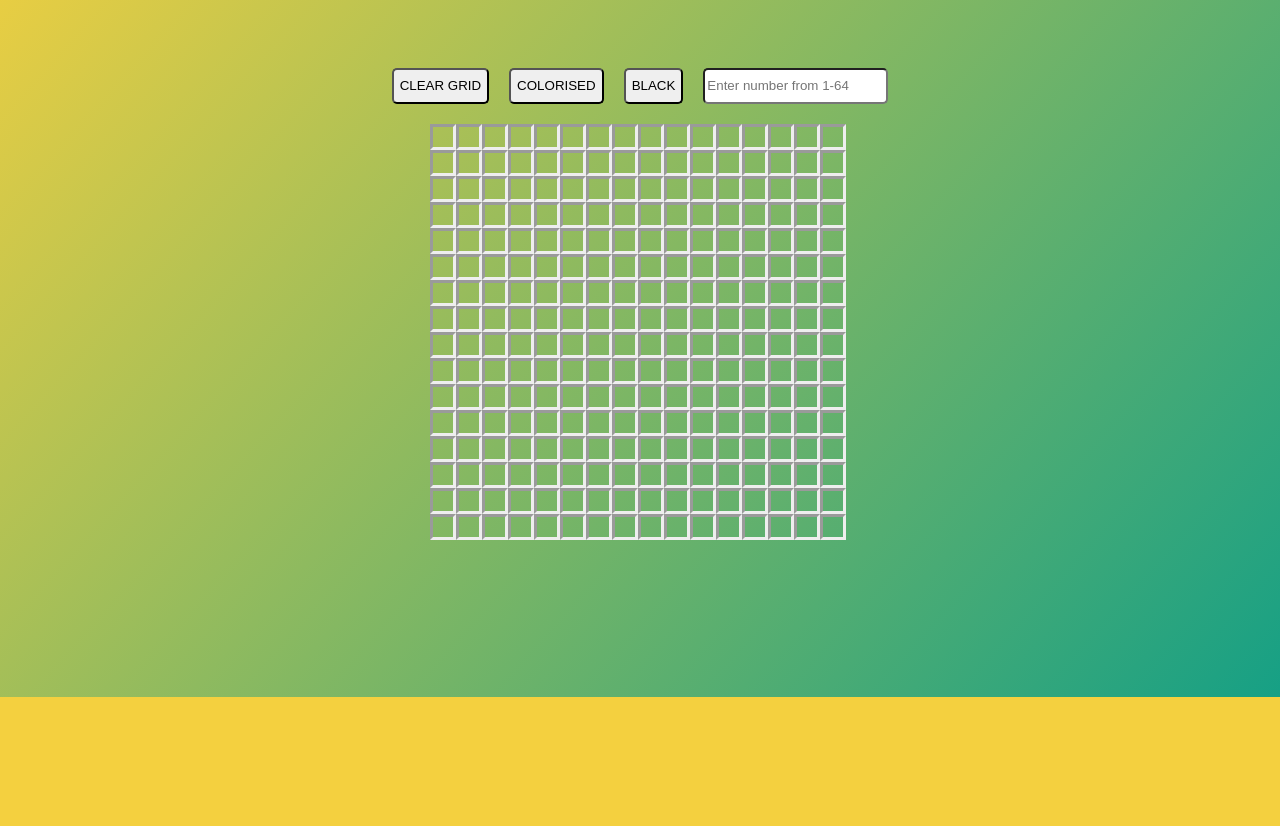
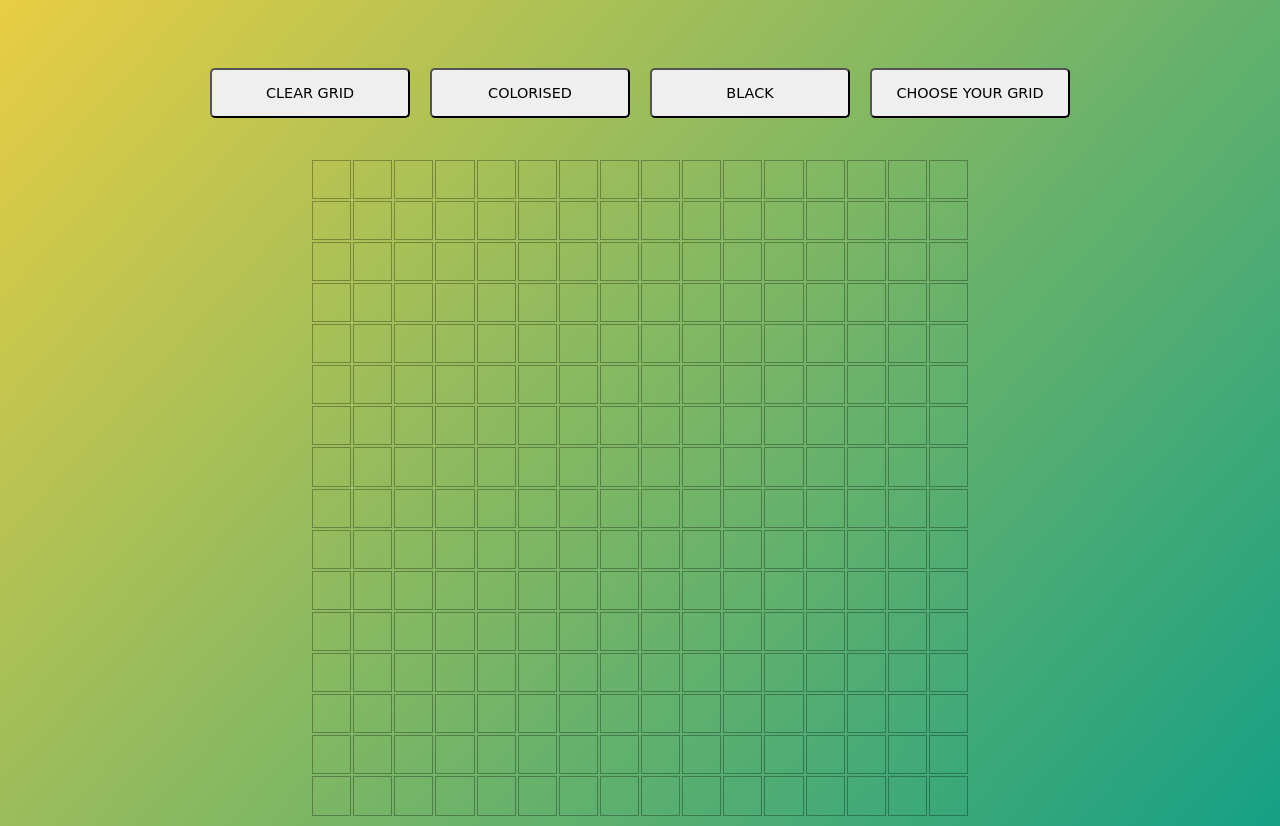
Before and after one commit to mariusm0/etch-a-sketch, a plain HTML site: page index.html in a window 1280 px wide. Shown: the part 124-950 px from the top of the page. Before the commit the page ends 821 px from the top, so only its background shows below. Drawn offline with nearby package versions, Linux system fonts and the light colour scheme; a web font is replaced by a local one.

Commit message:
Add function to change grid size and UI improvements

```diff
--- a/index.html
+++ b/index.html
@@ -8,19 +8,28 @@
     <title>ETCH-A-SKETCH</title>
     <link rel="stylesheet" href="style.css">
     <link rel="preconnect" href="https://fonts.gstatic.com">
-<link href="https://fonts.googleapis.com/css2?family=Train+One&display=swap" rel="stylesheet">
+    <link href="https://fonts.googleapis.com/css2?family=Train+One&display=swap" rel="stylesheet">
+    <link rel="preconnect" href="https://fonts.gstatic.com">
+    <link href="https://fonts.googleapis.com/css2?family=Reggae+One&display=swap" rel="stylesheet">
 </head>
 
 <body>
-<h1>ETCH-A-SKETCH</h1>
+
+    <h1>ETCH-A-SKETCH</h1>
+
     <div class="btns">
+
         <button class="clearBtn">CLEAR GRID</button>
         <button class="colorBtn">COLORISED</button>
         <button class="blackBtn">BLACK</button>
-        <form action="submit">
-            <input type="text" id="changeSize" name="changeSize" placeholder="Enter number from 1-64"></form>
+        <button class="button" type="button">CHOOSE YOUR GRID</button>
+
     </div>
+
     <div class="container"></div>
+
+
+    <script src="https://ajax.googleapis.com/ajax/libs/jquery/1.11.1/jquery.min.js"></script>
     <script src="main.js"></script>
 </body>
 
--- a/main.js
+++ b/main.js
@@ -1,18 +1,8 @@
-//Add event listener which fires once window is loaded and creates 16 x 16 grid
+
+//Mouseover event listener and function which colors div in black
 
 let container = document.querySelector(".container");
 
-window.addEventListener('load', () => {
-    let htmlElements = 256;
-
-    for (let i = 0; i < htmlElements; i++) {
-        let containers = document.createElement("div");
-        containers.className = "containers";
-        container.appendChild(containers);
-    }
-});
-
-//Mouseover event listener and function which colors div in black
 let blackBtn = document.querySelector('.blackBtn');
 
 blackBtn.addEventListener('click', (e) => {
@@ -25,47 +15,58 @@ blackBtn.addEventListener('click', (e) => {
     })
 });
 
-//Button to clear grid
-
-let clearBtn = document.querySelector('.clearBtn');
-let divs = document.querySelectorAll('.containers');
-
-clearBtn.addEventListener('click', () => {
-    for (i = 0; i < 4096; i++) {
-        container.children[i].setAttribute("style", "background-colo: black");
-    }
-});
-
 //Function to generate random RGB based color
 
 let colorBtn = document.querySelector('.colorBtn');
 
-colorBtn.addEventListener('click', (e) => {
+colorBtn.addEventListener('click', () => {
 
     container.addEventListener('mouseover', e => {
 
         var randomColor = Math.floor(Math.random() * 16777215).toString(16);
         if (e.target.classList.contains('containers')) {
-        e.target.style.backgroundColor = "#" + randomColor;
+            e.target.style.backgroundColor = "#" + randomColor;
         }
     })
 });
 
 //Function to change grid size
 
-let changeInput = document.getElementById('changeSize');
+$(document).ready(function () {
+    grid(16, 16);
+});
 
-changeInput.addEventListener('keyup', () => {
-    if (changeInput.value >= 1 && changeInput.value <= 64) {
+$(".button").click(function () {
+    var size = prompt("Please select your grid size from 1-64");
+    grid(size, size);
+});
 
-        let htmlElements = changeInput.value * changeInput.value;
-        for (let i = 0; i < htmlElements; i++) {
-            let containers = document.createElement("div");
-            containers.className = "containers";
-            container.appendChild(containers);
+function grid(rows, cols) {
+    var table = "<table>";
+    var size = (1 / rows * 525) + "px";
+
+    for (i = 0; i < rows; i++) {
+        table += "<tr>";
+        for (j = 0; j < cols; j++) {
+            table += "<td>" + "</td>";
         }
-    } else {
-        confirm('Enter number between 1-64');
-        }
+        table += "</tr>";
+    }
+    table += "</table>";
 
+    $(".container").empty().append(table);
+    $("tr").css("height", size);
+    $("td").css("color", "black").css("width", size);
+    $("td").addClass("containers");
+};
+
+//Button to clear grid
+
+let clearBtn = document.querySelector('.clearBtn');
+let tds = document.getElementsByTagName('td');
+
+clearBtn.addEventListener('click', () => {
+    for (i = 0; i < tds.length; ++i) {
+        tds[i].style.backgroundColor = "transparent";
+    }
 });
--- a/style.css
+++ b/style.css
@@ -1,55 +1,46 @@
-
-
 .container {
     display: flex;
     flex-wrap: wrap;
-    width: 420px;
-    height: 320px;
+    width: 960px;
     margin-left: auto;
     margin-right: auto;
     margin-top: 20px;
-}
-
-.containers {
-    height: 20px;
-    width: 20px;
-    border-style: inset;
 }
 
 .btns {
     display: flex;
     flex-direction: row;
     justify-content: center;
+    flex-wrap: wrap;
 }
-.clearBtn, .colorBtn, .blackBtn, #changeSize {
+
+.clearBtn, .colorBtn, .blackBtn, .button {
     margin-right: 10px;
     margin-left: 10px;
     margin-top: 50px;
     border-radius: 5px;
+    height: 50px;
+    width: 200px;
 }
 
-.clearBtn:hover, .colorBtn:hover, .blackBtn:hover {
+.clearBtn:hover, .colorBtn:hover, .blackBtn:hover, .button:hover {
     color: red;
     background-color: rgba(0, 0, 0, 0.116);
 }
 
 .colorBtn:hover {
-    background: -webkit-linear-gradient(19deg, #30b46c, #cc00ff);
+    background: -webkit-linear-gradient(9deg, hsl(303, 100%, 50%), #3b5500);
     -webkit-background-clip: text;
     -webkit-text-fill-color: transparent;
 }
 
-.blackBtn:hover {
+.blackBtn:hover, .button:hover {
     color: black;
 }
 
-.clearBtn:focus, .colorBtn:focus, .blackBtn:focus, #changeSize:focus {
+.clearBtn:focus, .colorBtn:focus, .blackBtn:focus, .button:focus {
     outline: none;
     box-shadow: 0 0 0 3px lightskyblue;
-}
-
-#changeSize {
-    height: 30px;
 }
 
 h1 {
@@ -57,9 +48,32 @@ h1 {
     margin-top: 50px;
     font-family: 'Train One', cursive;
     font-size: 50px;
+    color: rgb(255, 113, 137);
 }
 
 body {
-    height: 763px;
     background-color: #F4D03F;
-    background-image: linear-gradient(132deg, #F4D03F 0%, #16A085 100%);}
+    background-image: linear-gradient(132deg, #F4D03F 0%, #16A085 100%);
+}
+
+table {
+    height: 660px;
+    width: 660px;
+}
+
+tr, td, table {
+    border-style: solid;
+    border-color: rgba(0, 0, 0, 0.301);
+    border-width: 1px;
+    margin: auto;
+    margin-top: 20px;
+}
+
+table {
+    border: none;
+}
+
+button {
+    font-size: 0.9rem;
+    font-family: 'Reggae One', cursive;
+}
```
Lines whose indentation alone changed are shown as unchanged.
